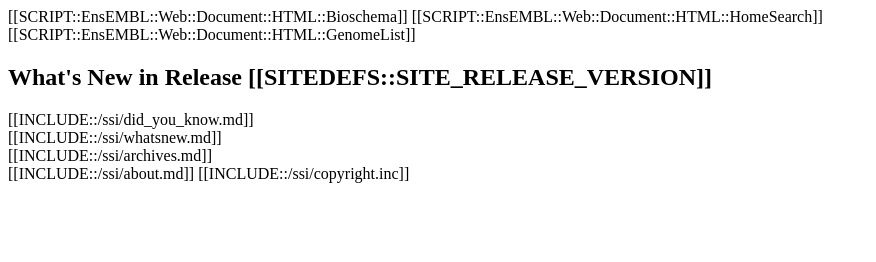
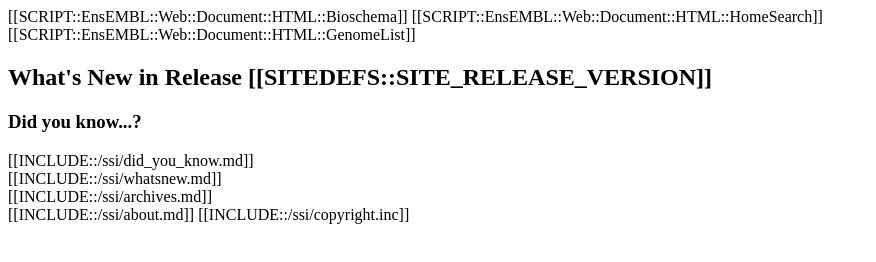
Before and after one commit to EnsemblGenomes/eg-web-protists, a plain HTML site: page htdocs/index.html in a window 1280 px wide. Shown: the whole page, without its empty margins (0-876 px from the left). Drawn offline with Linux system fonts and the light colour scheme.

Commit message:
Add DYK header

```diff
--- a/htdocs/index.html
+++ b/htdocs/index.html
@@ -22,6 +22,7 @@
     <div class="column-padding no-right-margin">
       <div class="plain-box"><h2>What's New in Release [[SITEDEFS::SITE_RELEASE_VERSION]]</h2>
         <div class="info-box embedded-box float-right">
+          <h3>Did you know...?</h3>
           [[INCLUDE::/ssi/did_you_know.md]]
         </div>
         [[INCLUDE::/ssi/whatsnew.md]]
```
